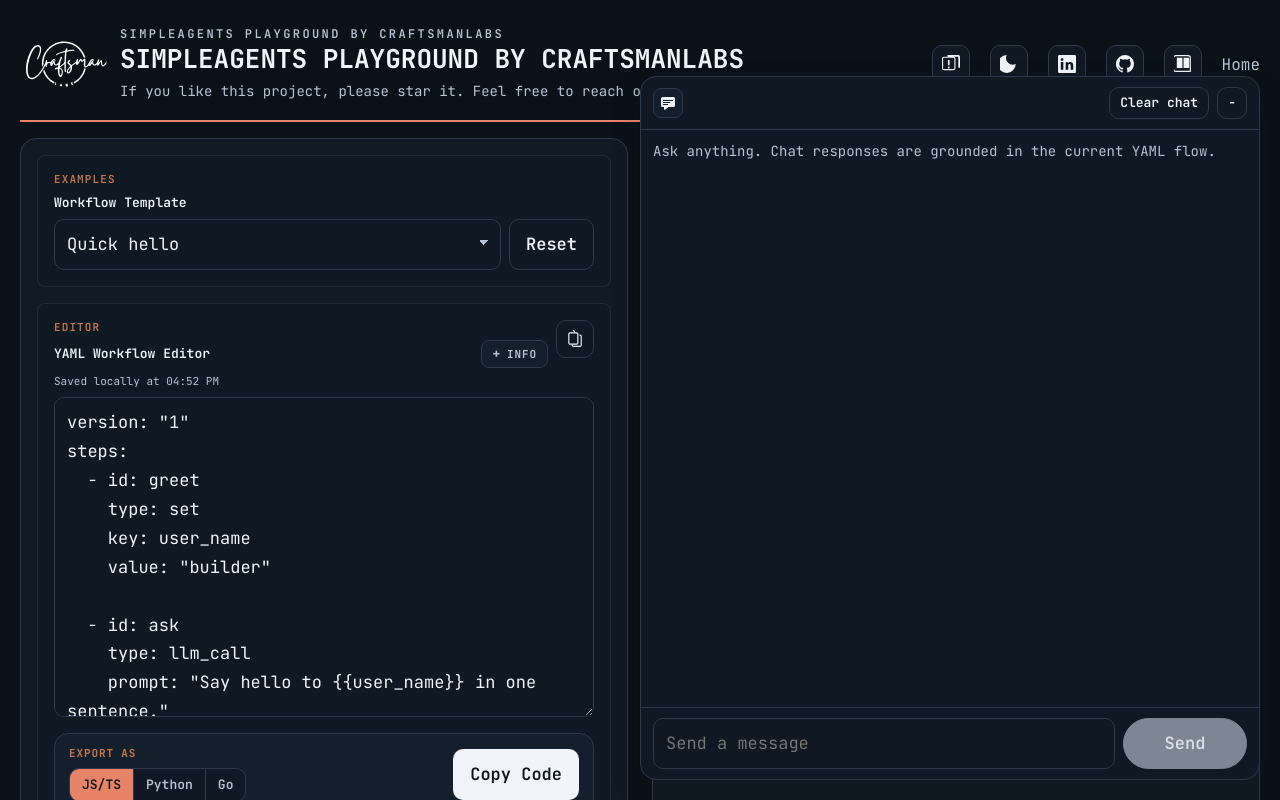
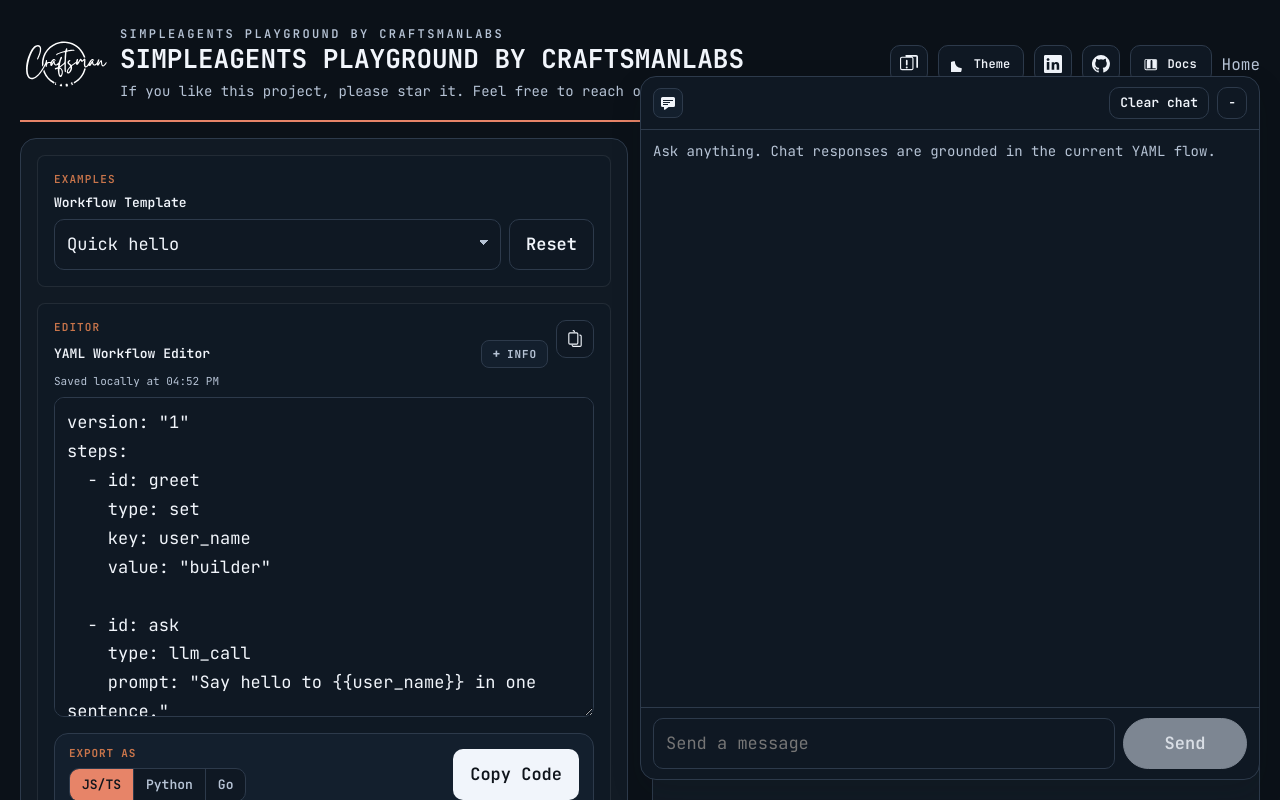
Before and after one commit to CraftsMan-Labs/YamSLAM-SimpleAgentsPlayGround, a Next.js app: page /playground in a window 1280 px wide. Shown: the top 800 px of the page. Built offline with nearby package versions, Linux system fonts and the light colour scheme.

Commit message:
fix(playground): clarify theme and docs controls in topbar

```diff
--- a/src/app/globals.css
+++ b/src/app/globals.css
@@ -443,7 +443,7 @@
   align-items: center;
   justify-content: flex-end;
   flex-wrap: wrap;
-  gap: 20px;
+  gap: 10px;
 }
 
 .social-link {
@@ -504,6 +504,27 @@
   padding: 0;
 }
 
+.icon-link-label {
+  width: auto;
+  padding: 0 12px;
+  gap: 8px;
+  font-size: 12px;
+  font-weight: 600;
+  letter-spacing: 0.01em;
+}
+
+.icon-link-text {
+  line-height: 1;
+}
+
+.theme-toggle-button {
+  min-width: 86px;
+}
+
+.docs-link {
+  min-width: 82px;
+}
+
 .icon-link:hover {
   border-color: var(--dark-stroke);
   color: var(--primary-500);
@@ -513,6 +534,11 @@
   width: 18px;
   height: 18px;
   fill: currentColor;
+}
+
+.icon-link-label svg {
+  width: 15px;
+  height: 15px;
 }
 
 .social-badge {
--- a/src/app/playground/page.tsx
+++ b/src/app/playground/page.tsx
@@ -2066,7 +2066,7 @@
             </svg>
           </a>
           <button
-            className="icon-link"
+            className="icon-link icon-link-label theme-toggle-button"
             type="button"
             aria-label={themeMode === "light" ? "Enable dark mode" : "Enable light mode"}
             title={themeMode === "light" ? "Dark mode" : "Light mode"}
@@ -2084,9 +2084,10 @@
               </svg>
             ) : (
               <svg viewBox="0 0 16 16" aria-hidden="true">
-                <path d="M6 0a8 8 0 1 0 8 8 6 6 0 0 1-8-8Z" />
+                <path d="M10.77 11.82A6.5 6.5 0 0 1 4.18 5.23a.75.75 0 0 0-1.22-.66A7.99 7.99 0 1 0 11.43 13a.75.75 0 0 0-.66-1.18Z" />
               </svg>
             )}
+            <span className="icon-link-text">Theme</span>
           </button>
           <a
             className="icon-link"
@@ -2113,7 +2114,7 @@
             </svg>
           </a>
           <a
-            className="icon-link"
+            className="icon-link icon-link-label docs-link"
             href="https://docs.simpleagents.craftsmanlabs.net/"
             target="_blank"
             rel="noreferrer"
@@ -2121,9 +2122,10 @@
             title="Docs"
           >
             <svg viewBox="0 0 16 16" aria-hidden="true">
-              <path d="M1.5 1A1.5 1.5 0 0 0 0 2.5v10A1.5 1.5 0 0 0 1.5 14H14V2.5A1.5 1.5 0 0 0 12.5 1h-11ZM14 15H1.5A2.5 2.5 0 0 1-1 12.5v-10A2.5 2.5 0 0 1 1.5 0h11A2.5 2.5 0 0 1 15 2.5V15h-1Z" />
-              <path d="M2.5 2.5h5v9h-5v-9Zm6 0h5v9h-5v-9Z" />
+              <path d="M2.25 2h10A1.75 1.75 0 0 1 14 3.75v8.5A1.75 1.75 0 0 1 12.25 14h-10A1.75 1.75 0 0 1 .5 12.25v-8.5A1.75 1.75 0 0 1 2.25 2Zm0 1A.75.75 0 0 0 1.5 3.75v8.5c0 .41.34.75.75.75h10a.75.75 0 0 0 .75-.75v-8.5a.75.75 0 0 0-.75-.75h-10Z" />
+              <path d="M3 4.5A1.5 1.5 0 0 1 4.5 3h3A1.5 1.5 0 0 1 9 4.5V12H4.5A1.5 1.5 0 0 0 3 13.5V4.5Zm10 0A1.5 1.5 0 0 0 11.5 3h-3A1.5 1.5 0 0 0 7 4.5V12h4.5a1.5 1.5 0 0 1 1.5 1.5V4.5Z" />
             </svg>
+            <span className="icon-link-text">Docs</span>
           </a>
           <Link href="/" className="state-link">
             Home
```
